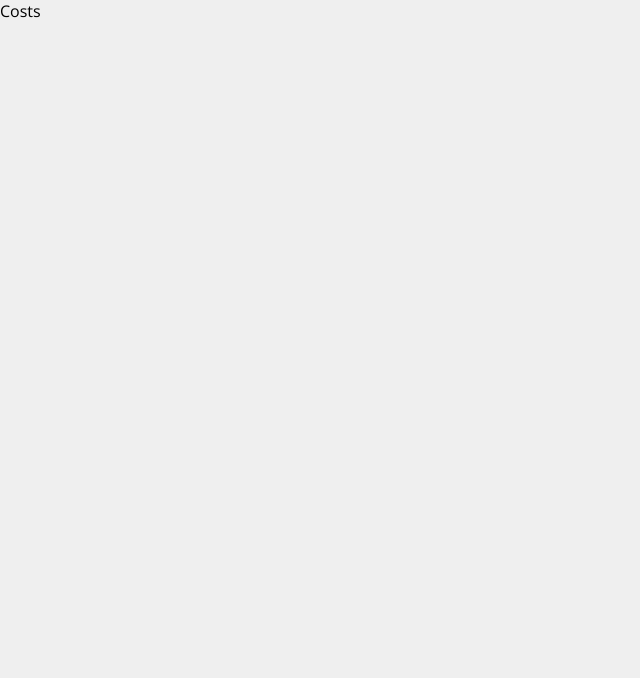
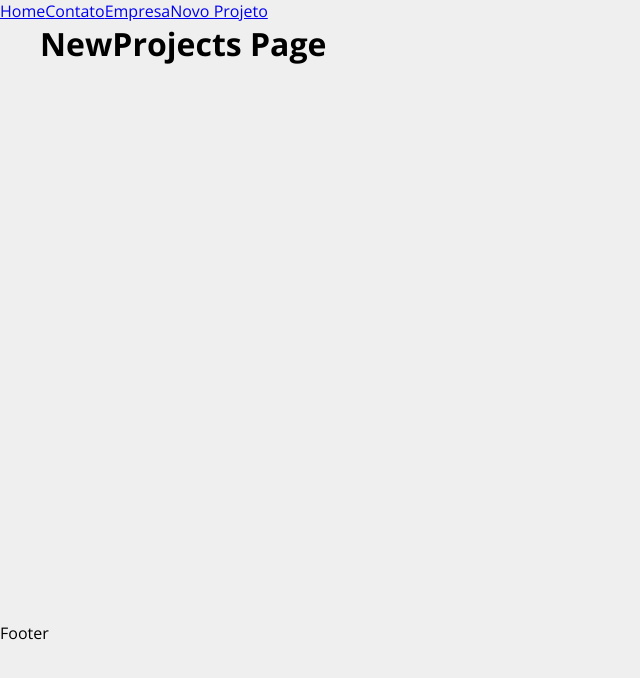
Before and after one commit to DouglasNeres/react-project, a React (Create React App) app in the folder costs-project-practice/: page /newproject in a window 1280 px wide. Shown: the top 678 px of the page, without its empty margins (0-640 px from the left). Built offline with nearby package versions, Linux system fonts and the light colour scheme.

Commit message:
DevReact - Estruturamento do Projeto

```diff
--- a/costs-project-practice/src/App.js
+++ b/costs-project-practice/src/App.js
@@ -1,8 +1,35 @@
+import { BrowserRouter as Router, Routes, Route, Link } from "react-router-dom";
+import Home from "./components/pages/Home";
+import Company from "./components/pages/Company";
+import Contact from "./components/pages/Contact";
+import NewProjects from "./components/pages/NewProjects";
+
+import Container from "./components/layout/Container";
+
 function App() {
   return (
-    <div className="App">
-      <p>Costs</p>
-    </div>
+    <Router>
+      <div>
+        <Link to="/">Home</Link>
+        <Link to="/contact">Contato</Link>
+        <Link to="/company">Empresa</Link>
+        <Link to="/newproject">Novo Projeto</Link>
+      </div>
+      <Container customClass="min_height">
+      <Routes>
+          <Route exact path="/" element={<Home/>}>
+          </Route>
+          <Route exact path="/company" element={<Company/>}>
+          </Route>
+          <Route exact path="/contact" element={<Contact/>}>
+          </Route>
+          <Route exact path="/newproject" element={<NewProjects/>}>
+          </Route>
+      </Routes>
+      </Container>
+      <p>Footer</p>
+    </Router>
+
   );
 }
 
--- /dev/null
+++ b/costs-project-practice/src/components/layout/Container.js
@@ -0,0 +1,8 @@
+import styles from './Container.module.css'
+function Container(props) {
+    return (
+        <div className={`${styles.container} ${styles[props.customClass]}`}>{props.children}</div>
+    )
+}
+
+export default Container
--- /dev/null
+++ b/costs-project-practice/src/components/layout/Container.module.css
@@ -0,0 +1,20 @@
+.container{
+    width: 1200px;
+    display: flex;
+    justify-content: space-between;
+    margin: 0 auto;
+    flex-wrap: wrap;
+}
+
+.min_height{
+    min-height: 75%;
+}
+
+.start{
+    justify-content: flex-start;
+}
+
+.collum{
+    flex-direction: column;
+    justify-content: flex-start;
+}
--- /dev/null
+++ b/costs-project-practice/src/components/pages/Company.js
@@ -0,0 +1,5 @@
+function Company(){
+    return <h1>Company Page</h1>
+}
+
+export default Company
--- /dev/null
+++ b/costs-project-practice/src/components/pages/Contact.js
@@ -0,0 +1,5 @@
+function Contact(){
+    return <h1>Contact Page</h1>
+}
+
+export default Contact
--- /dev/null
+++ b/costs-project-practice/src/components/pages/Home.js
@@ -0,0 +1,5 @@
+function Home(){
+    return <h1>Home Page</h1>
+}
+
+export default Home
--- /dev/null
+++ b/costs-project-practice/src/components/pages/NewProjects.js
@@ -0,0 +1,5 @@
+function NewProjects(){
+    return <h1>NewProjects Page</h1>
+}
+
+export default NewProjects
```
